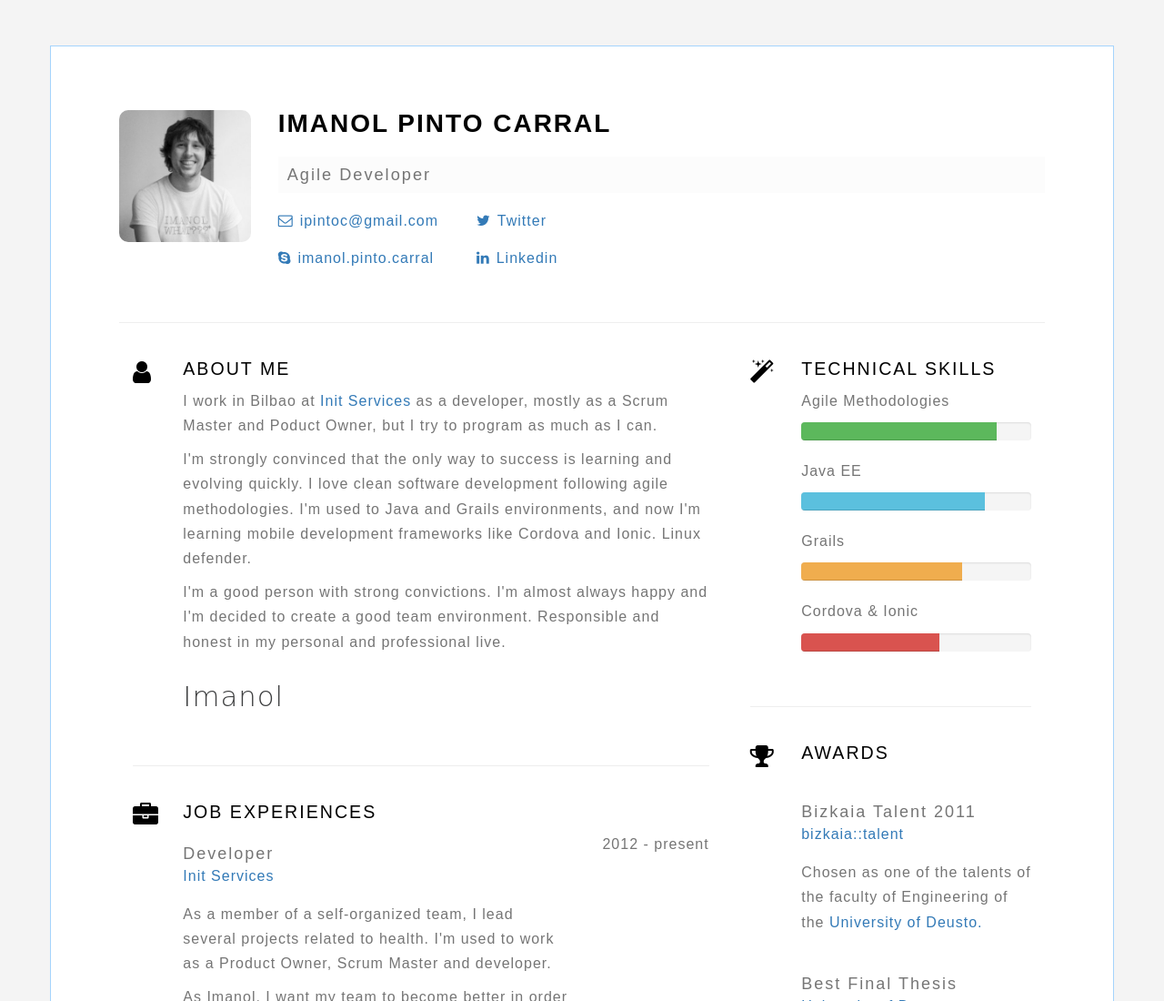
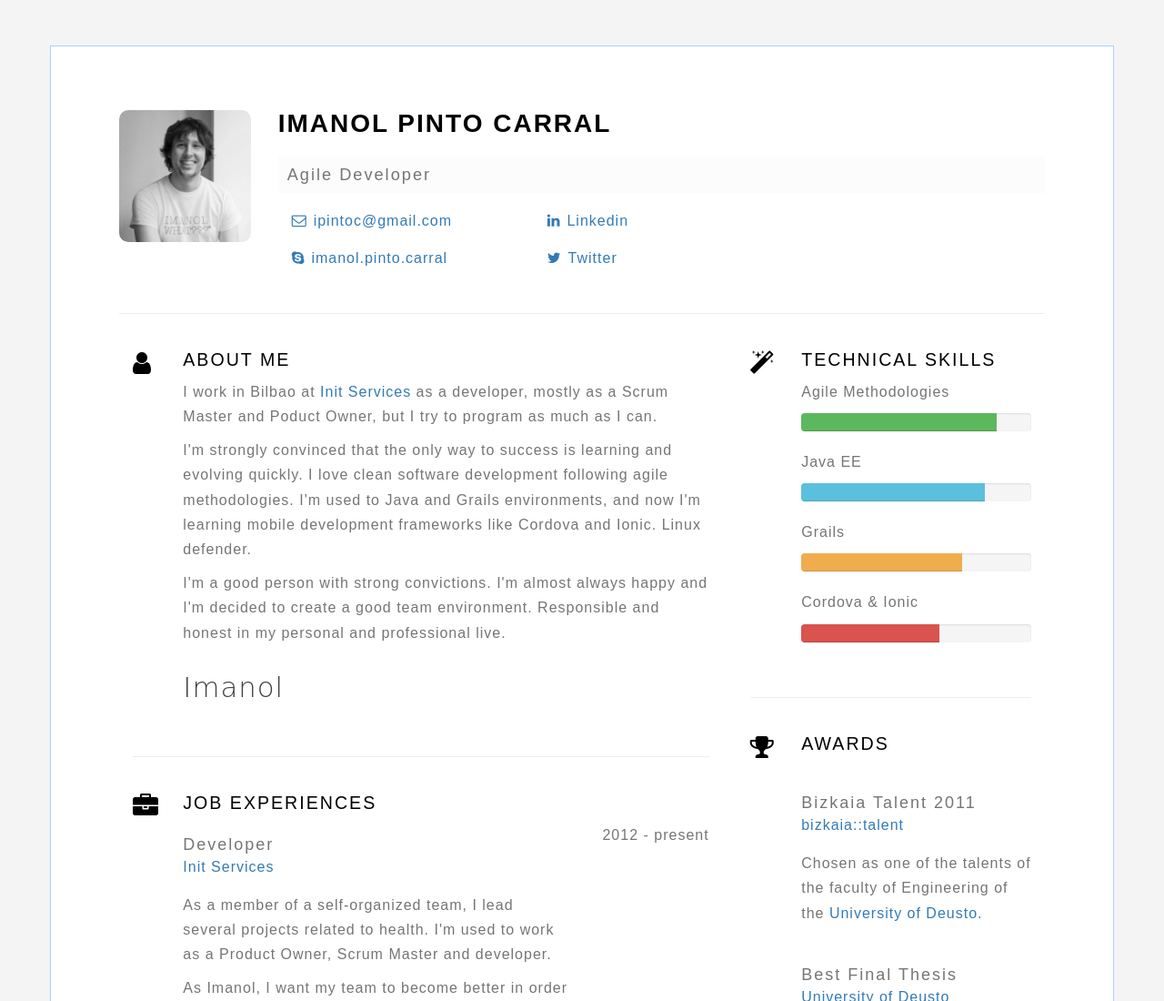
Before and after one commit to ipinto/ipinto.github.io, a plain HTML site: page index.html in a window 1280 px wide. Shown: the top 1100 px of the page at 91% size. Drawn offline with nearby package versions, Linux system fonts and the light colour scheme; a web font is replaced by a local one.

Commit message:
- Added skype url - Fixed contact list items

```diff
--- a/index.html
+++ b/index.html
@@ -73,20 +73,15 @@
             SOCIAL & CONTACT
             ============================ -->
             <div class="row">
-                <div class="col-sm-3">
+                <div class="col-md-12">
                     <ul class="list-unstyled">
-                        <li><a href="mailto:ipintoc@gmail.com"><span class="social fa fa-envelope-o"></span>ipintoc@gmail.com</a>
+                        <li class="col-md-4"><a href="mailto:ipintoc@gmail.com"><span class="social fa fa-envelope-o"></span>ipintoc@gmail.com</a>
                         </li>
-                        <li><a href=""><span class="social fa fa-skype"></span>imanol.pinto.carral</a>
+                        <li class="col-md-6"><a target="_blank" href="https://www.linkedin.com/in/imanol"><span class="social fa fa-linkedin"></span>Linkedin</a>
                         </li>
-                    </ul>
-                </div>
-
-                <div class="col-sm-3">
-                    <ul class="list-unstyled">
-                        <li><a target="_blank" href="https://twitter.com/Pahint"><span class="social fa fa-twitter"></span>Twitter</a>
+                        <li class="col-md-4"><a href="skype:imanol.pinto.carral?userinfo"><span class="social fa fa-skype"></span>imanol.pinto.carral</a>
                         </li>
-                        <li><a target="_blank" href="https://www.linkedin.com/in/imanol"><span class="social fa fa-linkedin"></span>Linkedin</a>
+                        <li class="col-md-6"><a target="_blank" href="https://twitter.com/Pahint"><span class="social fa fa-twitter"></span>Twitter</a>
                         </li>
                     </ul>
                 </div>
```
